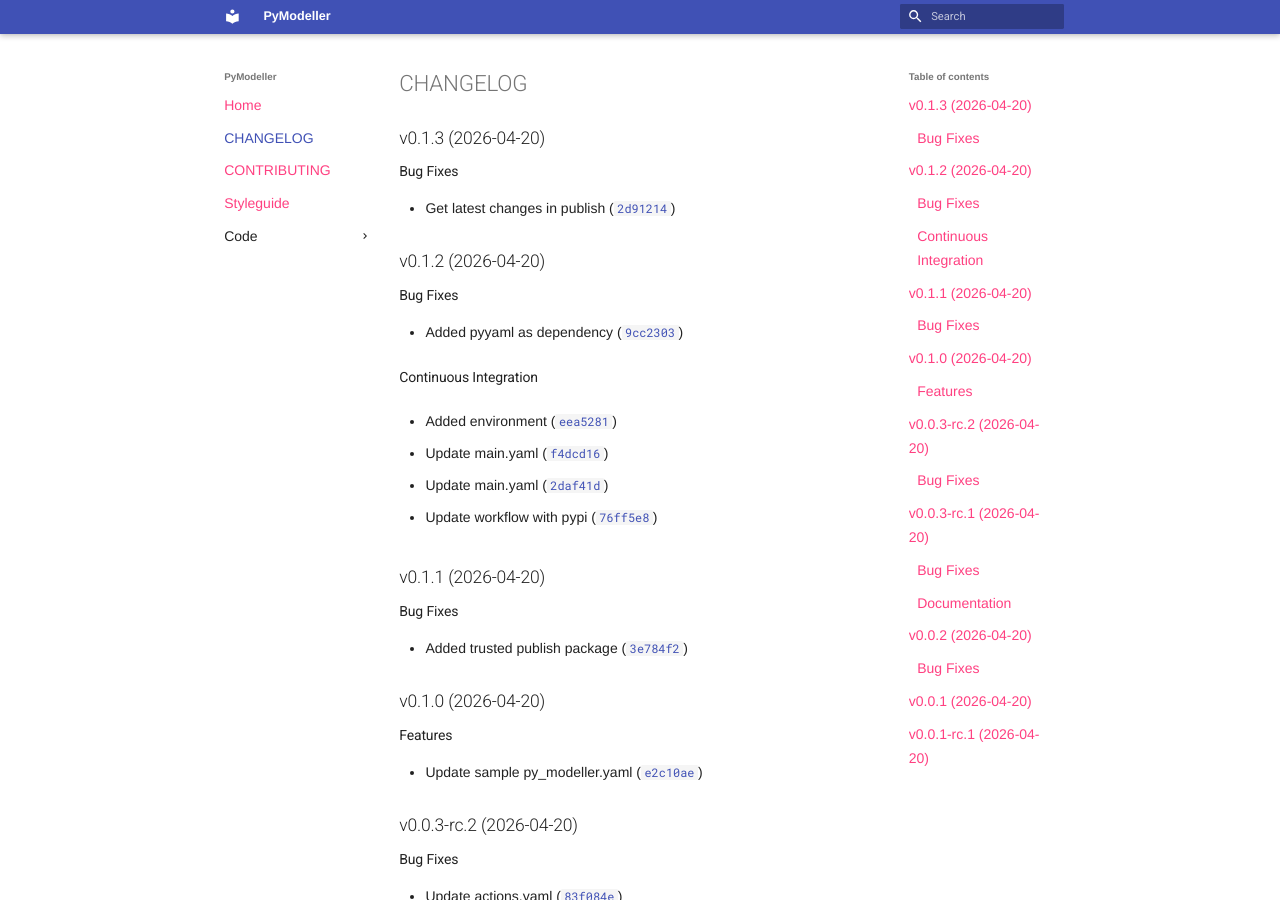
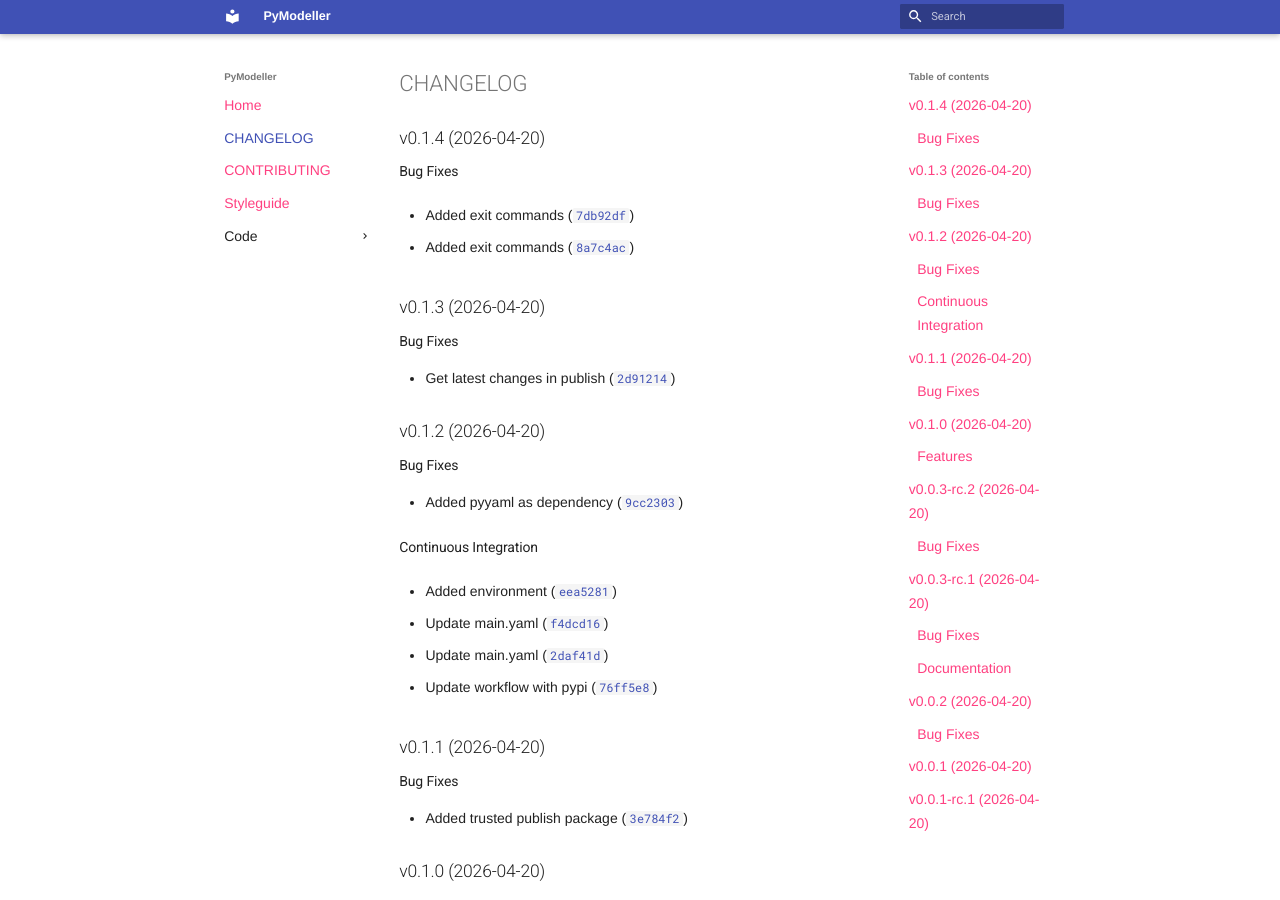
Before and after one commit to pymodeller/PyModeller, an MkDocs documentation site: the page built from docs/CHANGELOG.md, in a window 1280 px wide and 900 px high. Built offline with MkDocs 1.6.1 and Material for MkDocs 9.7.7, drawn with Linux system fonts in a browser that asks for light colours; nearby versions of some CDN libraries; library files that are not in the unit come from our copies; plug-ins that fetch from the network failed and are left out.

Commit message:
0.1.4
Automatically generated by python-semantic-release

```diff
--- a/docs/CHANGELOG.md
+++ b/docs/CHANGELOG.md
@@ -1,6 +1,17 @@
 # CHANGELOG
 
 <!-- version list -->
+
+## v0.1.4 (2026-04-20)
+
+### Bug Fixes
+
+- Added exit commands
+  ([`7db92df`](https://github.com/pymodeller/PyModeller/commit/7db92df1e442f7a354e6cc535ab02d60912b497f))
+
+- Added exit commands
+  ([`8a7c4ac`](https://github.com/pymodeller/PyModeller/commit/8a7c4accb85a9c4d13e760f983b8d5e477427e25))
+
 
 ## v0.1.3 (2026-04-20)
 
--- a/pyproject.toml
+++ b/pyproject.toml
@@ -1,6 +1,6 @@
 [project]
 name = "pymodeller"
-version = "0.1.3"
+version = "0.1.4"
 description = "Package who read models from yaml and crate models using pydantic "
 readme = "README.md"
 license = { file = "LICENSE" }
--- a/src/pymodeller/__init__.py
+++ b/src/pymodeller/__init__.py
@@ -1 +1 @@
-__version__ = "0.1.3"
+__version__ = "0.1.4"
```
